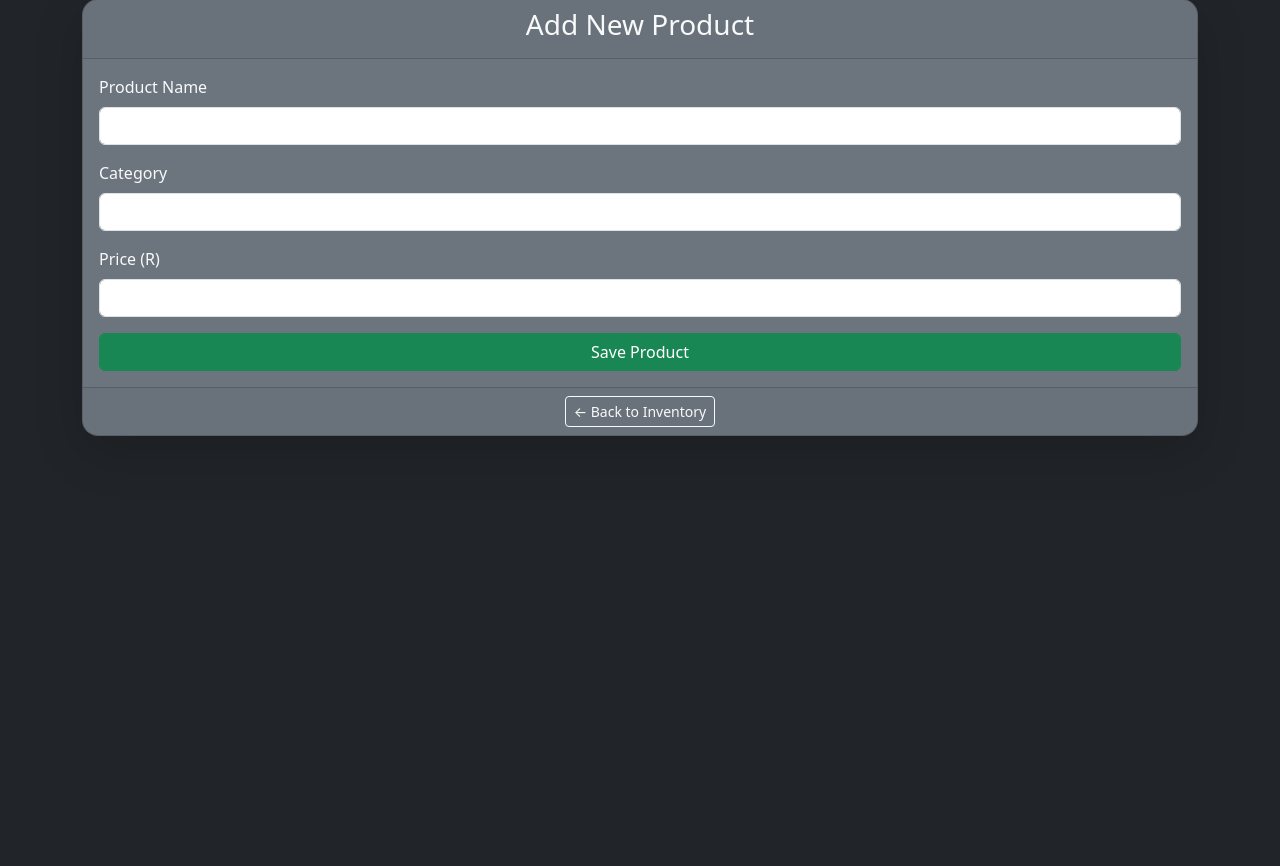
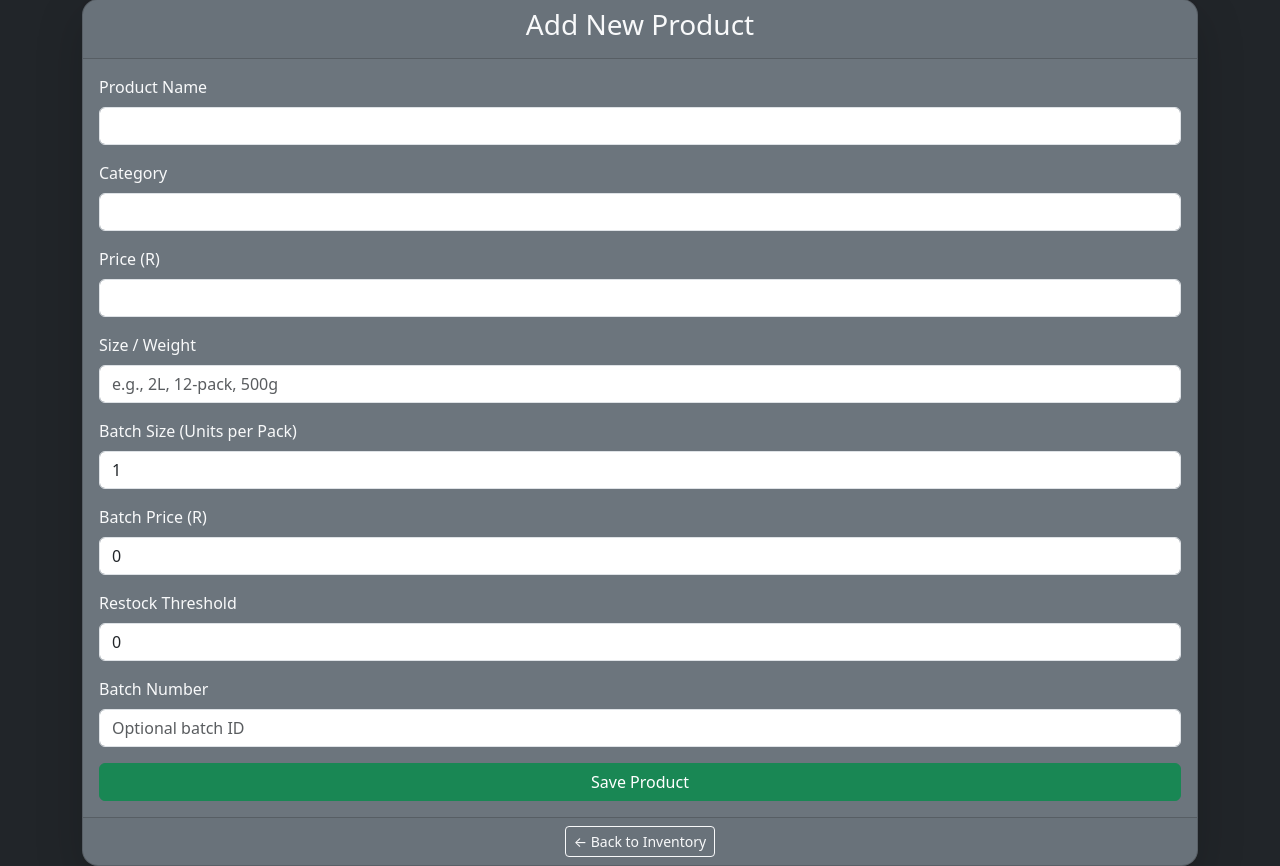
Before and after one commit to Haroon-Nkopa/flask-inventory-app, a Flask app: page /add in a window 1280 px wide. Shown: the part 49-915 px from the top of the page. Before the commit the page ends 485 px from the top, so only its background shows below. Run offline with Flask 3, Linux system fonts and the light colour scheme; the visitor is signed in with stand-in values (Sample User, id 1).

Commit message:
Add new fields to product addition form

```diff
--- a/app/templates/main/add_product.html
+++ b/app/templates/main/add_product.html
@@ -43,26 +43,76 @@
       </div>
       <div class="card-body">
         <form action="{{ url_for('main.add_product') }}" method="POST">
+
+          <!-- Product Name -->
           <div class="mb-3">
             <label for="name" class="form-label">Product Name</label>
-            <input type="text" class="form-control" name="name" id="name" required value="{{ request.form.get('name', '') }}">
+            <input type="text" class="form-control" name="name" id="name" required
+                   value="{{ request.form.get('name', '') }}">
           </div>
 
+          <!-- Category -->
           <div class="mb-3">
             <label for="category" class="form-label">Category</label>
-            <input type="text" class="form-control" name="category" id="category" value="{{ request.form.get('category', '') }}">
+            <input type="text" class="form-control" name="category" id="category"
+                   value="{{ request.form.get('category', '') }}">
           </div>
 
+          <!-- Retail Price -->
           <div class="mb-3">
             <label for="price" class="form-label">Price (R)</label>
-            <input type="number" step="0.01" class="form-control" name="price" id="price" required value="{{ request.form.get('price', '') }}">
+            <input type="number" step="0.01" class="form-control" name="price" id="price" required
+                   value="{{ request.form.get('price', '') }}">
           </div>
 
+          <!-- New Fields -->
+
+          <!-- Product Size -->
+          <div class="mb-3">
+            <label for="size" class="form-label">Size / Weight</label>
+            <input type="text" class="form-control" name="size" id="size"
+                   placeholder="e.g., 2L, 12-pack, 500g"
+                   value="{{ request.form.get('size', '') }}">
+          </div>
+
+          <!-- Batch Size -->
+          <div class="mb-3">
+            <label for="batch_size" class="form-label">Batch Size (Units per Pack)</label>
+            <input type="number" class="form-control" name="batch_size" id="batch_size"
+                   placeholder="e.g., 12" min="1"
+                   value="{{ request.form.get('batch_size', 1) }}">
+          </div>
+
+          <!-- Batch Price -->
+          <div class="mb-3">
+            <label for="batch_price" class="form-label">Batch Price (R)</label>
+            <input type="number" step="0.01" class="form-control" name="batch_price" id="batch_price"
+                   placeholder="Wholesale price per batch"
+                   value="{{ request.form.get('batch_price', 0) }}">
+          </div>
+
+          <!-- Lower Bound -->
+          <div class="mb-3">
+            <label for="lower_bound" class="form-label">Restock Threshold</label>
+            <input type="number" class="form-control" name="lower_bound" id="lower_bound"
+                   placeholder="Minimum stock level before restocking"
+                   value="{{ request.form.get('lower_bound', 0) }}">
+          </div>
+
+          <!-- Batch Number -->
+          <div class="mb-3">
+            <label for="batch_number" class="form-label">Batch Number</label>
+            <input type="text" class="form-control" name="batch_number" id="batch_number"
+                   placeholder="Optional batch ID"
+                   value="{{ request.form.get('batch_number', '') }}">
+          </div>
+
+          <!-- Submit Button -->
           <button type="submit" class="btn btn-success w-100">Save Product</button>
         </form>
       </div>
       <div class="card-footer text-center">
-        <a href="{{ url_for('main.shop') }}" class="btn btn-outline-light btn-sm">← Back to Inventory</a>
+        <a href="{{ url_for('main.shop', shop_id=session.get('shop_id')) }}" class="btn btn-outline-light btn-sm">← Back to Inventory</a>
       </div>
     </div>
   </div>
```
Lines whose indentation alone changed are shown as unchanged.
